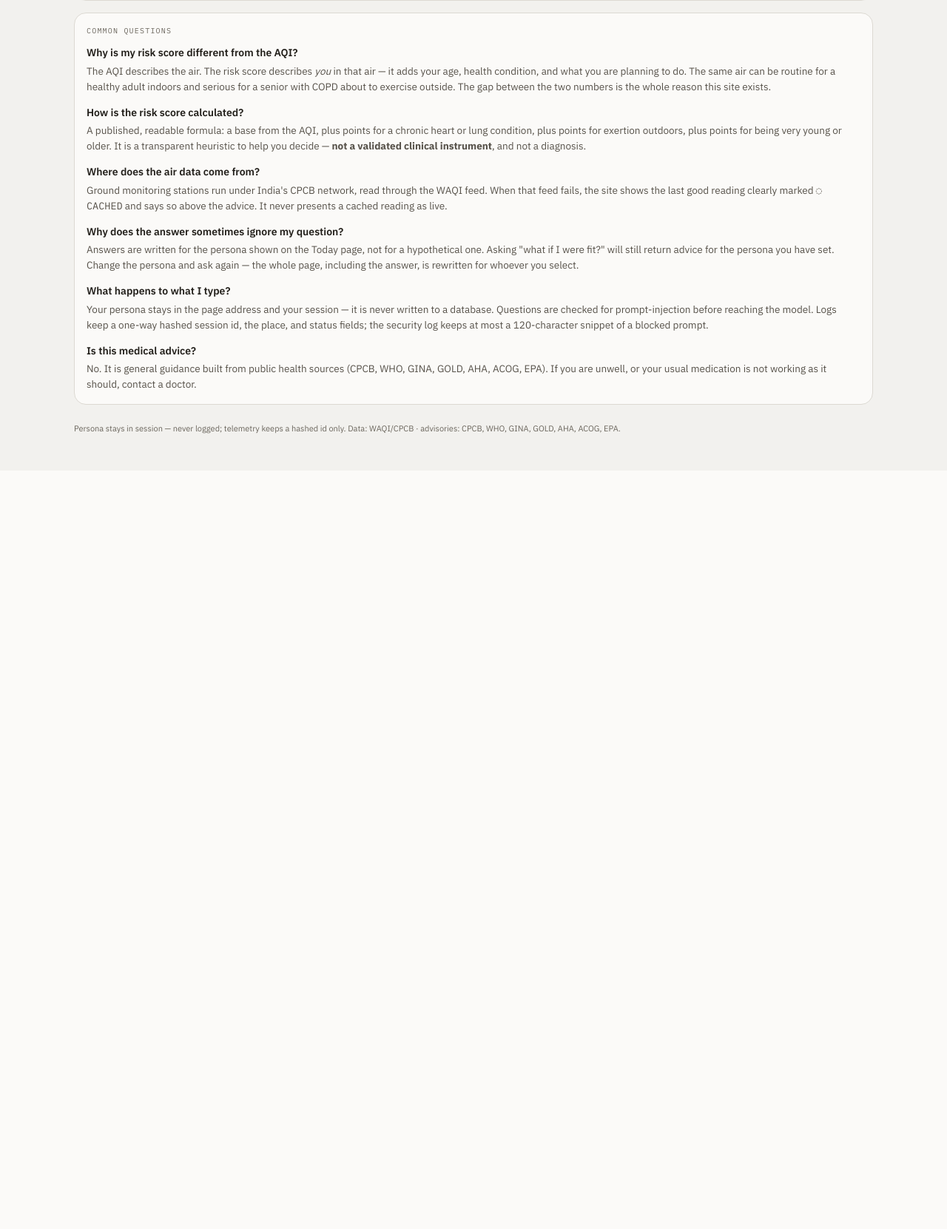
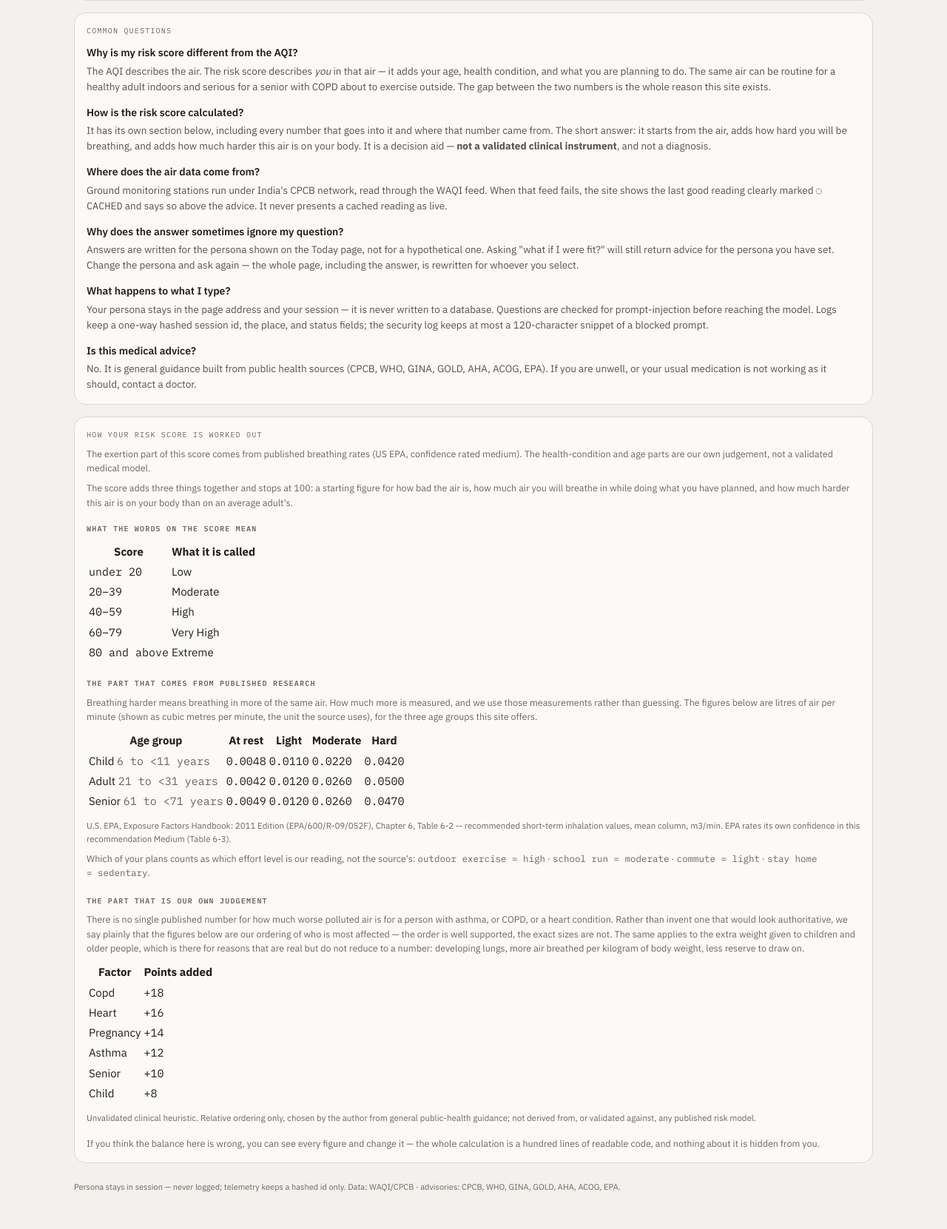
Before and after one commit to imrohitagrawal/saaf-saans, a FastAPI app: page /guide in a window 1280 px wide. Shown: the part 1023-2684 px from the top of the page at 74% size. Before the commit the page ends 1609 px from the top, so only its background shows below. Run offline with FastAPI, Linux system fonts and the light colour scheme; some web fonts are replaced.

Commit message:
Publish the risk score's workings on the page, not just in the repository
A reader shown "44/100 - HIGH" had no way to check either half of that: the
band cut-offs were never stated, and nothing on the page said which parts of
the number are published research and which are the author's ordering. The
Phase A walkthrough hit both -- one persona could not tell whether HIGH meant
"high for a person" or "high on some undisclosed scale".

The Guide now carries the EPA inhalation figures themselves, so they can be
checked against the source rather than believed; the score cut-offs; the
weights that are not evidenced, under a heading that says so; and the one
judgement inside the grounded half -- that a commute counts as "light" effort
is our reading, not EPA's. Today carries a one-line version beside the score.

Putting this only in the README would repeat the exact failure this project
exists to record: a claim about the software living somewhere the user of the
software never looks.

```diff
--- a/saafsaans/web/main.py
+++ b/saafsaans/web/main.py
@@ -172,6 +172,10 @@ def today(request: Request):
         "transcript": turns, "open_prov": open_prov,
         "condition_help": normalize.condition_help(persona["condition"]),
         "conditions_help": normalize.CONDITION_HELP,
+        # The score is half published figure and half the author's judgement.
+        # Saying so next to the number is the point; saying it only in the
+        # README would repeat the mistake this project exists to record.
+        "risk_notice": risk.HEURISTIC_NOTICE,
         # Each link toggles its own disclosure and clears the others.
         "q_persona_toggle": _qs(persona, theme, edit=None if persona_open else "1"),
         # Provenance opens per turn, so history stays independently inspectable.
@@ -411,6 +415,15 @@ def guide(request: Request):
         "bands": [{"label": l, "range": r, "slug": g,
                    "meaning": normalize.aqi_meaning(l)}
                   for l, r, g in zip(labels, ranges, slugs)],
+        # A reader told "44/100 · HIGH" cannot check that without the cut-offs.
+        "risk_bands": [{"label": n, "upper": u} for n, u, _c in risk._BAND_TABLE],
+        "risk_weights": risk.weight_table(),
+        "risk_notice": risk.HEURISTIC_NOTICE,
+        "source_epa": risk.SOURCE_EPA,
+        "source_unvalidated": risk.SOURCE_UNVALIDATED,
+        "epa_age_bands": risk.EPA_AGE_BANDS,
+        "inhalation_rates": risk.INHALATION_RATES,
+        "activity_intensity": risk.ACTIVITY_INTENSITY,
     })
     return _render(request, "guide.html", ctx, session_id(request), theme)
 
--- a/saafsaans/web/templates/guide.html
+++ b/saafsaans/web/templates/guide.html
@@ -54,10 +54,11 @@
       </div>
       <div>
         <dt>How is the risk score calculated?</dt>
-        <dd>A published, readable formula: a base from the AQI, plus points for a chronic
-          heart or lung condition, plus points for exertion outdoors, plus points for
-          being very young or older. It is a transparent heuristic to help you decide —
-          <strong>not a validated clinical instrument</strong>, and not a diagnosis.</dd>
+        <dd>It has its own section below, including every number that goes into it and
+          where that number came from. The short answer: it starts from the air, adds
+          how hard you will be breathing, and adds how much harder this air is on your
+          body. It is a decision aid — <strong>not a validated clinical
+          instrument</strong>, and not a diagnosis.</dd>
       </div>
       <div>
         <dt>Where does the air data come from?</dt>
@@ -89,5 +90,72 @@
     </dl>
   </section>
 
+  {# --- Risk score provenance ---------------------------------------------
+     A number presented as personal has to be checkable, or it is just an
+     assertion with a decimal point. Everything that goes into it is listed
+     here, including the parts that are not evidence. ---------------------- #}
+  <section class="card wide" id="risk">
+    <h2 class="kicker">How your risk score is worked out</h2>
+    <p class="hint">{{ risk_notice }}</p>
+
+    <p class="hint">The score adds three things together and stops at 100:
+      a starting figure for how bad the air is, how much air you will breathe
+      in while doing what you have planned, and how much harder this air is on
+      your body than on an average adult's.</p>
+
+    <h3 class="kicker" style="margin-top:18px">What the words on the score mean</h3>
+    <table style="margin-top:8px">
+      <tr><th>Score</th><th>What it is called</th></tr>
+      {% for b in risk_bands %}
+      <tr>
+        <td class="mono">{% if loop.first %}under {{ b.upper }}{% elif loop.last %}80 and above{% else %}{{ loop.previtem.upper }}–{{ b.upper - 1 }}{% endif %}</td>
+        <td>{{ b.label }}</td>
+      </tr>
+      {% endfor %}
+    </table>
+
+    <h3 class="kicker" style="margin-top:20px">The part that comes from published research</h3>
+    <p class="hint">Breathing harder means breathing in more of the same air. How much
+      more is measured, and we use those measurements rather than guessing. The figures
+      below are litres of air per minute (shown as cubic metres per minute, the unit the
+      source uses), for the three age groups this site offers.</p>
+    <table style="margin-top:8px">
+      <tr><th>Age group</th><th>At rest</th><th>Light</th><th>Moderate</th><th>Hard</th></tr>
+      {% for age, band in epa_age_bands.items() %}
+      <tr>
+        <td>{{ age | capitalize }} <span class="mono" style="color:var(--text-3)">{{ band }}</span></td>
+        {% for level in ["sedentary", "light", "moderate", "high"] %}
+        <td class="mono">{{ "%.4f" | format(inhalation_rates[age][level]) }}</td>
+        {% endfor %}
+      </tr>
+      {% endfor %}
+    </table>
+    <p class="caption">{{ source_epa }}</p>
+    <p class="hint">Which of your plans counts as which effort level is our reading, not
+      the source's:
+      {% for activity, level in activity_intensity.items() if activity != 'any' %}<span
+        class="mono">{{ activity.replace('_', ' ') }} = {{ level }}</span>{% if not loop.last %} · {% endif %}{% endfor %}.</p>
+
+    <h3 class="kicker" style="margin-top:20px">The part that is our own judgement</h3>
+    <p class="hint">There is no single published number for how much worse polluted air
+      is for a person with asthma, or COPD, or a heart condition. Rather than invent one
+      that would look authoritative, we say plainly that the figures below are our
+      ordering of who is most affected — the order is well supported, the exact sizes
+      are not. The same applies to the extra weight given to children and older people,
+      which is there for reasons that are real but do not reduce to a number: developing
+      lungs, more air breathed per kilogram of body weight, less reserve to draw on.</p>
+    <table style="margin-top:8px">
+      <tr><th>Factor</th><th>Points added</th></tr>
+      {% for w in risk_weights if w.table in ("condition_pts", "age_susceptibility_pts") and w.value %}
+      <tr><td>{{ w.key | capitalize }}</td><td class="mono">+{{ w.value }}</td></tr>
+      {% endfor %}
+    </table>
+    <p class="caption">{{ source_unvalidated }}</p>
+
+    <p class="hint" style="margin-top:16px">If you think the balance here is wrong, you
+      can see every figure and change it — the whole calculation is a hundred lines of
+      readable code, and nothing about it is hidden from you.</p>
+  </section>
+
 </div>
 {% endblock %}
--- a/saafsaans/web/templates/today.html
+++ b/saafsaans/web/templates/today.html
@@ -104,6 +104,10 @@
     <div class="drivers">
       {% for d in risk.drivers %}<span class="driver">{{ d }}</span>{% endfor %}
     </div>
+    {# Half this number is a published figure and half is our judgement. The
+       reader is told which, here, not only in the repository's documentation. #}
+    <p class="hint">{{ risk_notice }}
+      <a href="/guide?{{ q }}#risk">See how the score is worked out ›</a></p>
   </section>
 
   {# --- Reading ------------------------------------------------------------ #}
```
Also changed, not shown: tests/test_web.py (+40 -0 lines).
